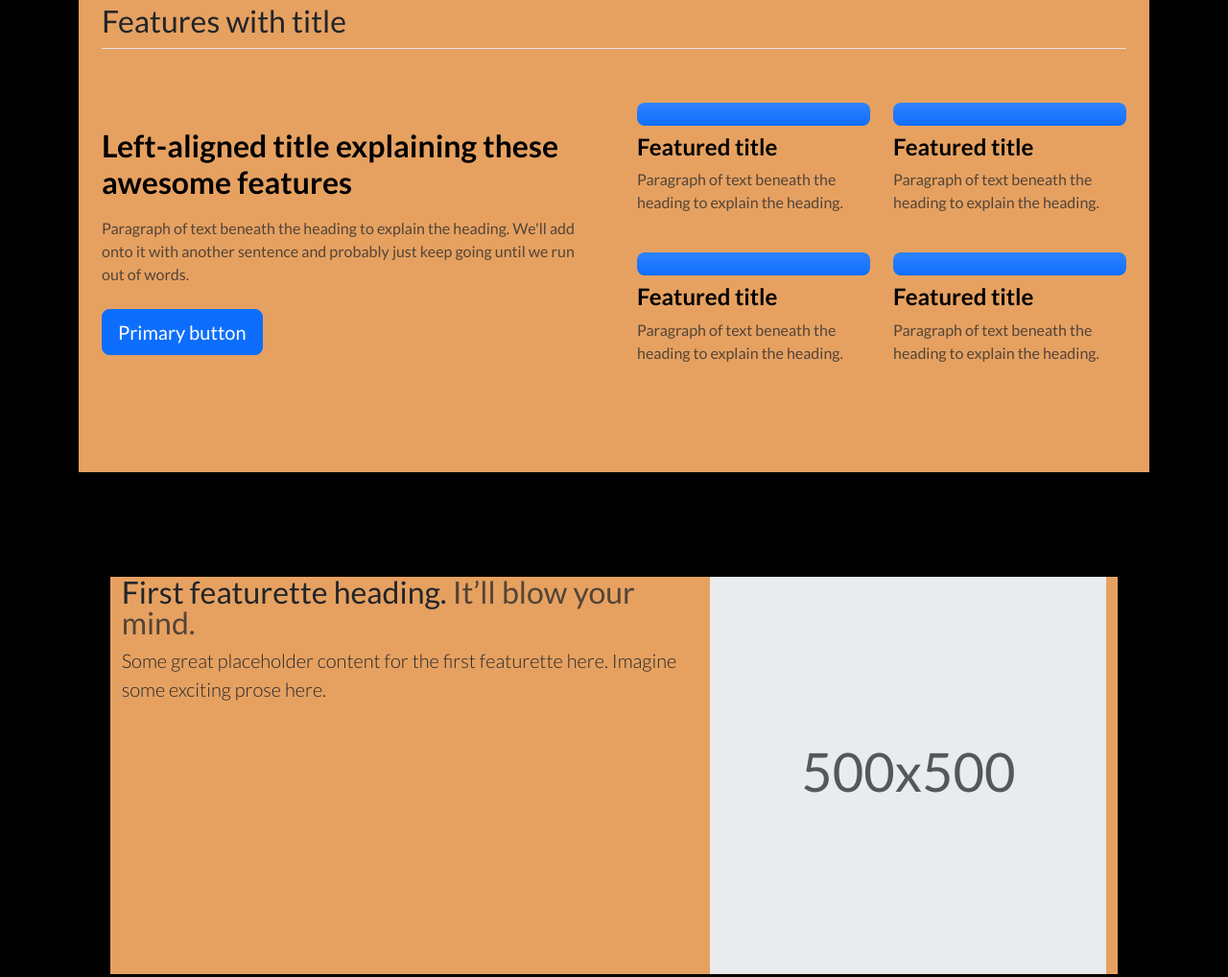
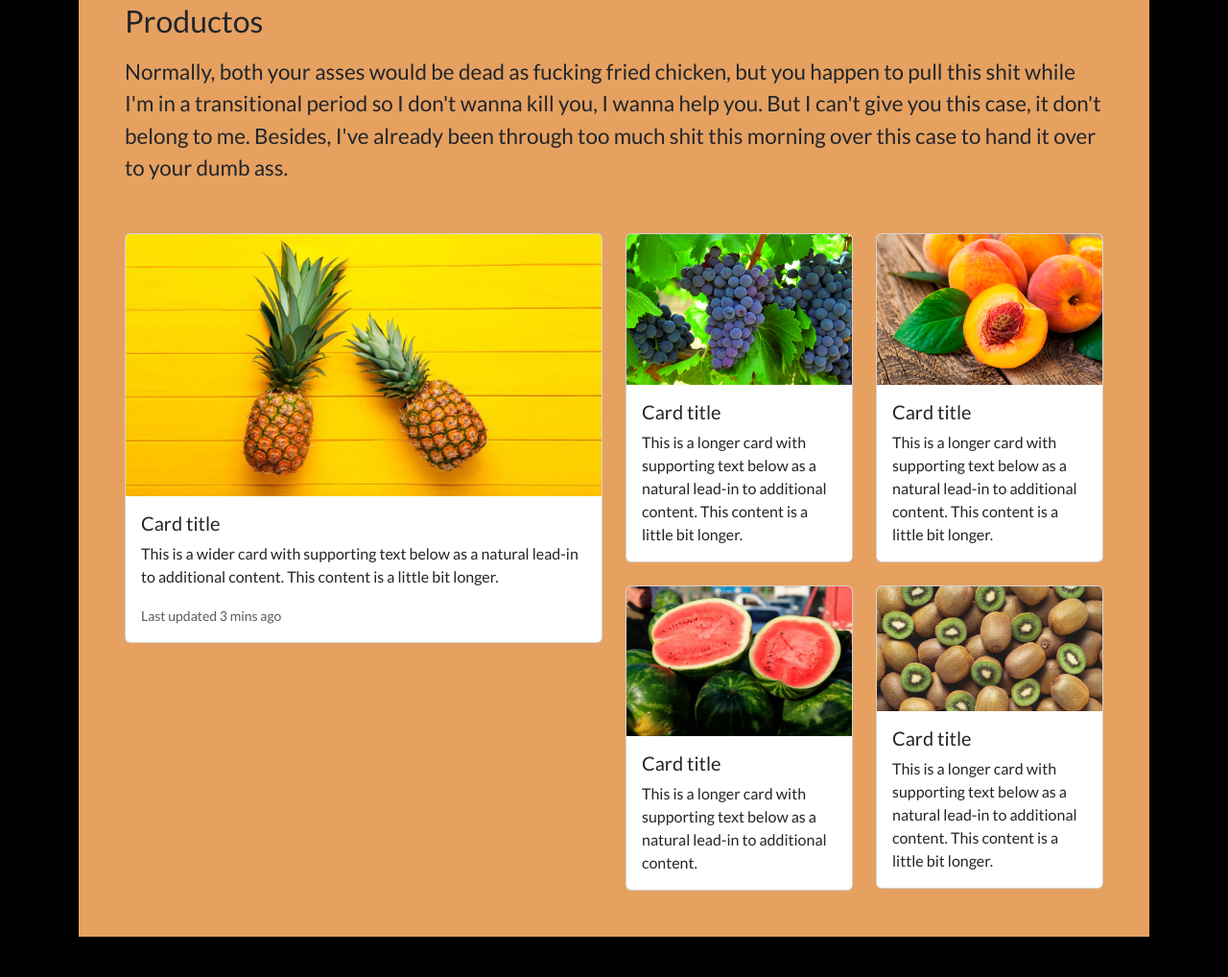
Before and after one commit to ValladaresRolo/trabajo01, a plain HTML site: page index.html in a window 1280 px wide. Shown: the part 862-1880 px from the top of the page at 96% size. Drawn offline with nearby package versions, Linux system fonts and the light colour scheme.

Commit message:
subir seccion productos

```diff
--- a/index.html
+++ b/index.html
@@ -80,60 +80,95 @@
 
 
 
-        <section class="container px-4 py-5 productos">
-            <h2 class="pb-2 border-bottom">Features with title</h2>
+        <section class="container px-5 py-5 productos">
 
-            <div class="row row-cols-1 row-cols-md-2 align-items-md-center g-5 py-5">
-              <div class="col d-flex flex-column align-items-start gap-2">
-                <h2 class="fw-bold text-body-emphasis">Left-aligned title explaining these awesome features</h2>
-                <p class="text-body-secondary">Paragraph of text beneath the heading to explain the heading. We'll add onto it with another sentence and probably just keep going until we run out of words.</p>
-                <a href="#" class="btn btn-primary btn-lg">Primary button</a>
+          <h2 class="pb-2 ">Productos</h2>
+
+          <div class="col">
+            <p class="descripcion ">Normally, both your asses would be dead as fucking fried chicken, but you happen to pull this shit while I'm in a transitional period so I don't wanna kill you, I wanna help you. But I can't give you this case, it don't belong to me. Besides, I've already been through too much shit this morning over this case to hand it over to your dumb ass.</p></div>
+
+          <div class="row caja-productos">
+            <div class="col-md-6">
+
+              <div class="card mb-3">
+                <img src="img/pina.jpg" class="card-img-top" alt="2 p">
+                <div class="card-body">
+                  <h5 class="card-title">Card title</h5>
+                  <p class="card-text">This is a wider card with supporting text below as a natural lead-in to additional content. This content is a little bit longer.</p>
+                  <p class="card-text"><small class="text-body-secondary">Last updated 3 mins ago</small></p>
+                </div>
               </div>
 
-              <div class="col">
-                <div class="row row-cols-1 row-cols-sm-2 g-4">
-                  <div class="col d-flex flex-column gap-2">
-                    <div class="feature-icon-small d-inline-flex align-items-center justify-content-center text-bg-primary bg-gradient fs-4 rounded-3">
-                      <svg class="bi" width="1em" height="1em">
-                        <use xlink:href="#collection"></use>
-                      </svg>
+
+              </div>
+
+              <div class="col-md-6">
+                <div class="row row-cols-1 row-cols-md-2 g-4">
+                  <div class="col">
+                    <div class="card">
+                      <img src="img/uvas.jpg" class="card-img-top" alt="2 p">
+                      <div class="card-body">
+                        <h5 class="card-title">Card title</h5>
+                        <p class="card-text">This is a longer card with supporting text below as a natural lead-in to additional content. This content is a little bit longer.</p>
+                      </div>
                     </div>
-                    <h4 class="fw-semibold mb-0 text-body-emphasis">Featured title</h4>
-                    <p class="text-body-secondary">Paragraph of text beneath the heading to explain the heading.</p>
                   </div>
-
-                  <div class="col d-flex flex-column gap-2">
-                    <div class="feature-icon-small d-inline-flex align-items-center justify-content-center text-bg-primary bg-gradient fs-4 rounded-3">
-                      <svg class="bi" width="1em" height="1em">
-                        <use xlink:href="#gear-fill"></use>
-                      </svg>
+                  <div class="col">
+                    <div class="card">
+                      <img src="img/durasbo.jpg" class="card-img-top" alt="2 p">
+                      <div class="card-body">
+                        <h5 class="card-title">Card title</h5>
+                        <p class="card-text">This is a longer card with supporting text below as a natural lead-in to additional content. This content is a little bit longer.</p>
+                      </div>
                     </div>
-                    <h4 class="fw-semibold mb-0 text-body-emphasis">Featured title</h4>
-                    <p class="text-body-secondary">Paragraph of text beneath the heading to explain the heading.</p>
                   </div>
-
-                  <div class="col d-flex flex-column gap-2">
-                    <div class="feature-icon-small d-inline-flex align-items-center justify-content-center text-bg-primary bg-gradient fs-4 rounded-3">
-                      <svg class="bi" width="1em" height="1em">
-                        <use xlink:href="#speedometer"></use>
-                      </svg>
+                  <div class="col">
+                    <div class="card">
+                      <img src="img/sandia.jpg" class="card-img-top" alt="2 p">
+                      <div class="card-body">
+                        <h5 class="card-title">Card title</h5>
+                        <p class="card-text">This is a longer card with supporting text below as a natural lead-in to additional content.</p>
+                      </div>
                     </div>
-                    <h4 class="fw-semibold mb-0 text-body-emphasis">Featured title</h4>
-                    <p class="text-body-secondary">Paragraph of text beneath the heading to explain the heading.</p>
                   </div>
-
-                  <div class="col d-flex flex-column gap-2">
-                    <div class="feature-icon-small d-inline-flex align-items-center justify-content-center text-bg-primary bg-gradient fs-4 rounded-3">
-                      <svg class="bi" width="1em" height="1em">
-                        <use xlink:href="#table"></use>
-                      </svg>
+                  <div class="col">
+                    <div class="card">
+                      <img src="img/kiwi.jpg" class="card-img-top" alt="2 p">
+                      <div class="card-body">
+                        <h5 class="card-title">Card title</h5>
+                        <p class="card-text">This is a longer card with supporting text below as a natural lead-in to additional content. This content is a little bit longer.</p>
+                      </div>
                     </div>
-                    <h4 class="fw-semibold mb-0 text-body-emphasis">Featured title</h4>
-                    <p class="text-body-secondary">Paragraph of text beneath the heading to explain the heading.</p>
                   </div>
                 </div>
+
+
+
+
               </div>
-            </div>
+
+
+
+
+
+
+
+
+          </div>
+
+
+
+
+
+
+
+
+
+
+
+
+
+
         </section>
 
 
--- a/style.css
+++ b/style.css
@@ -64,7 +64,17 @@ header ul li {
 .productos {
     background-color: #e6a161;
     margin: 3rem 0 4rem;
+    padding: 40%;
+
+
 }
+.caja-productos{
+    margin-top: 5%;
+
+
+}
+
+.descripcion{font-size: 1.4rem;}
 
 .blog {
     padding: 4%;
@@ -73,6 +83,7 @@ header ul li {
 .featurette {
     background-color: #e6a161;
 }
+.agrad{ height: 100%;}
 
 footer {
     background-color: #6828cb;
```
Also changed, not shown: img/durasbo.jpg (added), img/kiwi.jpg (added), img/pina.jpg (added), img/sandia.jpg (added), img/uvas.jpg (added).
